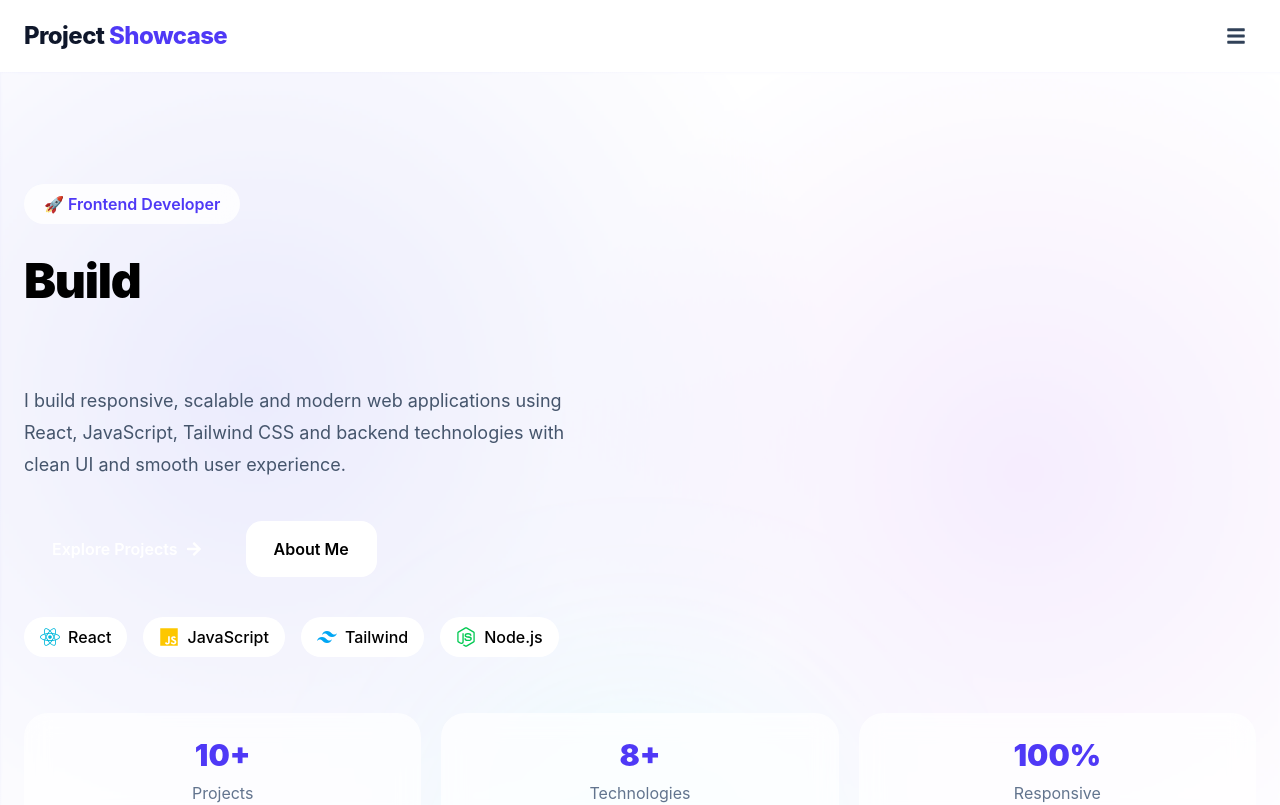
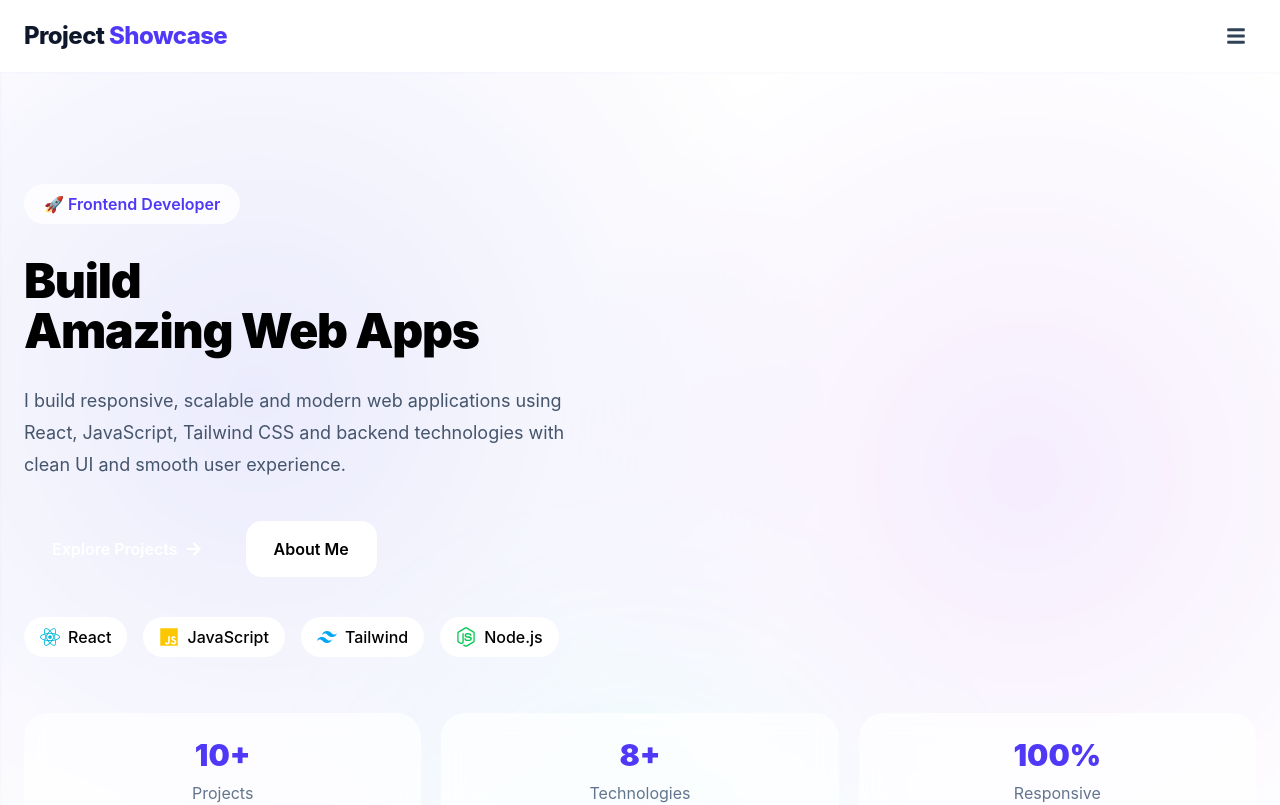
Before and after one commit to amit0526/project-showcase, a React (Vite) app: page / in a window 1280 px wide. Shown: the top 805 px of the page. Built offline with nearby package versions, Linux system fonts and the light colour scheme.

Commit message:
Fix gradient text class in HeroLeft component and update button background class for consistency

```diff
--- a/src/components/hero/HeroLeft.jsx
+++ b/src/components/hero/HeroLeft.jsx
@@ -50,7 +50,7 @@ export default function HeroLeft() {
         className="mt-8 text-5xl md:text-6xl lg:text-7xl font-black leading-[1.05] tracking-tight"
       >
         Build
-        <span className="block bg-gradient-to-r- from-indigo-600 via-purple-600 to-blue-500 bg-clip-text text-transparent">
+        <span className="block bg-gradient-to-r- from-indigo-600 via-purple-600 to-blue-500 bg-clip-text ">
           Amazing Web Apps
         </span>
       </motion.h1>
@@ -71,7 +71,7 @@ export default function HeroLeft() {
       <motion.div variants={item} className="mt-10 flex flex-wrap gap-4">
         <Link
           to="/projects"
-          className="group inline-flex items-center gap-2 rounded-2xl [bg-gradient-to-r from-indigo-600 to-purple-600 ] px-7 py-4 font-semibold text-white shadow-xl transition-all duration-300 hover:-translate-y-1 hover:shadow-indigo-300"
+          className="group inline-flex items-center gap-2 rounded-2xl bg-linear-to-r from-indigo-600 to-purple-600  px-7 py-4 font-semibold text-white shadow-xl transition-all duration-300 hover:-translate-y-1 hover:shadow-indigo-300"
         >
           Explore Projects
           <FaArrowRight className="transition-transform duration-300 group-hover:translate-x-1" />
```
